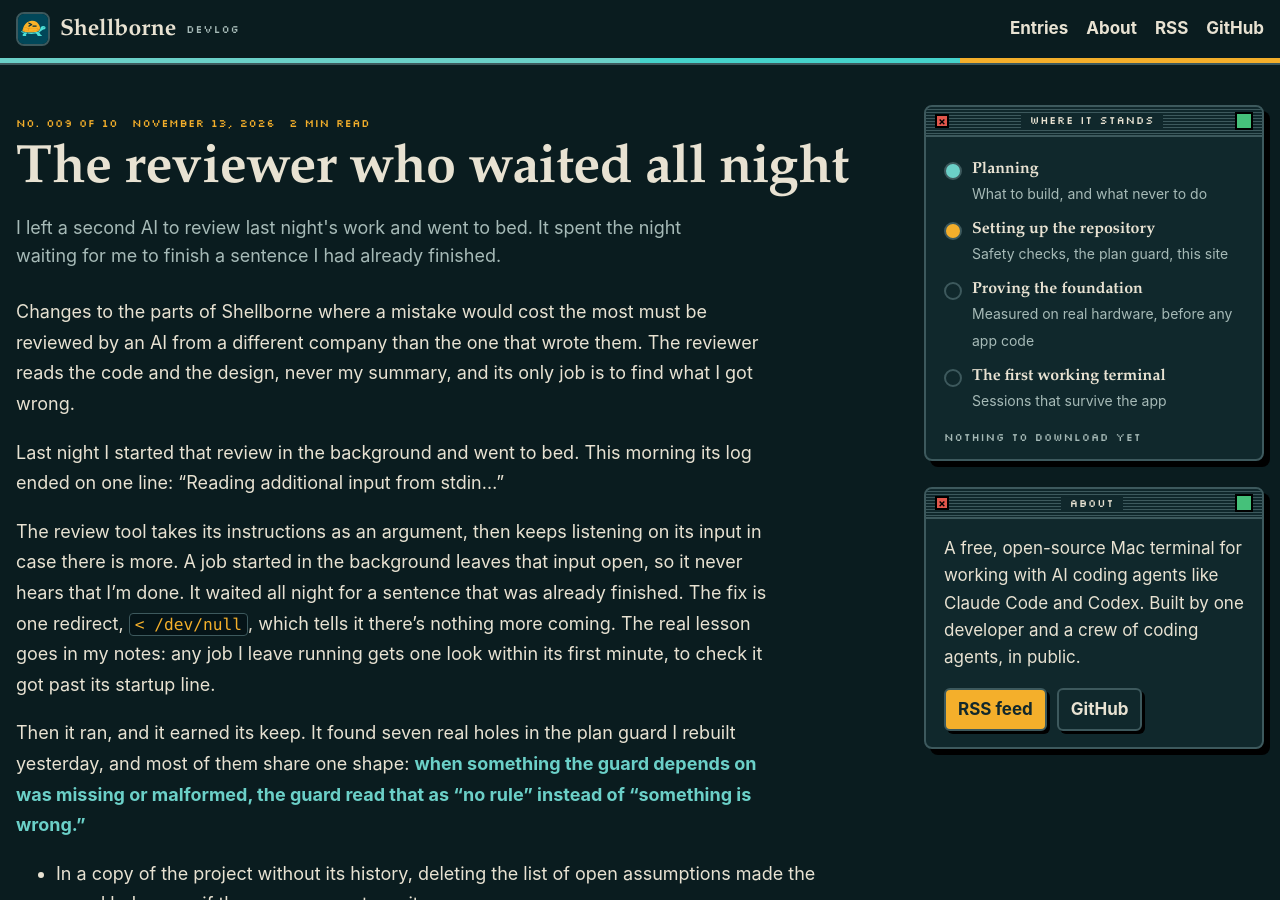
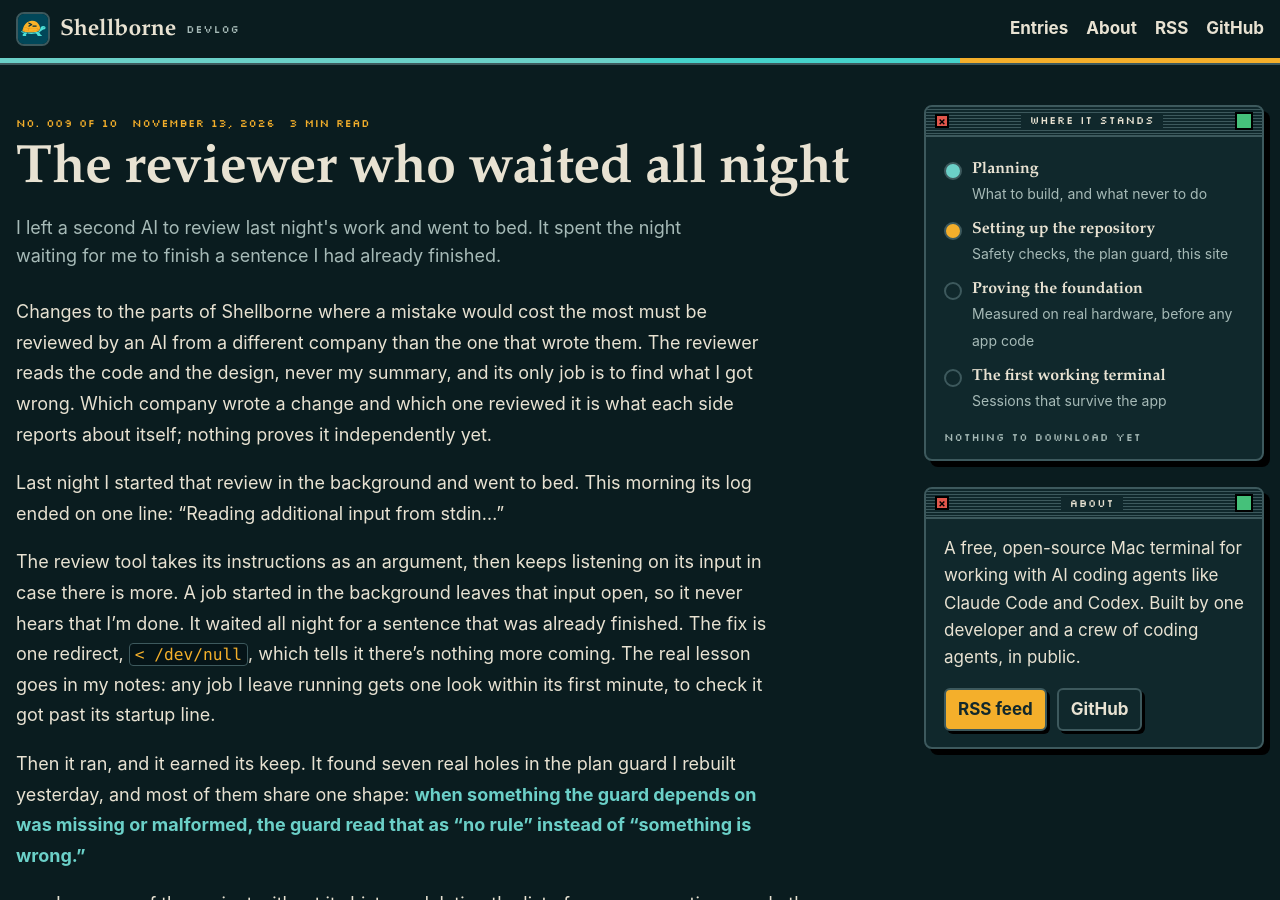
Before and after one commit to VetSecItPro/shellborne, a Jekyll site: the page built from docs/_posts/2026-11-13-the-reviewer-who-waited-all-night.md, in a window 1280 px wide and 900 px high. Built offline with Jekyll 4.4.1, drawn with Linux system fonts in a browser that asks for light colours.

Commit message:
Devlog: say the reviewer's company is reported, not proven
The entry states the rule that the riskiest changes are reviewed by an
AI from a different company. Which company wrote and which reviewed is
what each side reports about itself, and nothing proves it yet; the
entry now says so.

Plan-Step: P0.16.1
Signed-off-by: VetSecItPro <176828425+VetSecItPro@users.noreply.github.com>

```diff
--- a/docs/_posts/2026-11-13-the-reviewer-who-waited-all-night.md
+++ b/docs/_posts/2026-11-13-the-reviewer-who-waited-all-night.md
@@ -4,7 +4,7 @@ date: 2026-11-13 09:00:00 -0600
 title: The reviewer who waited all night
 description: I left a second AI to review last night's work and went to bed. It spent the night waiting for me to finish a sentence I had already finished.
 ---
-Changes to the parts of Shellborne where a mistake would cost the most must be reviewed by an AI from a different company than the one that wrote them. The reviewer reads the code and the design, never my summary, and its only job is to find what I got wrong.
+Changes to the parts of Shellborne where a mistake would cost the most must be reviewed by an AI from a different company than the one that wrote them. The reviewer reads the code and the design, never my summary, and its only job is to find what I got wrong. Which company wrote a change and which one reviewed it is what each side reports about itself; nothing proves it independently yet.
 
 Last night I started that review in the background and went to bed. This morning its log ended on one line: "Reading additional input from stdin..."
 
```
